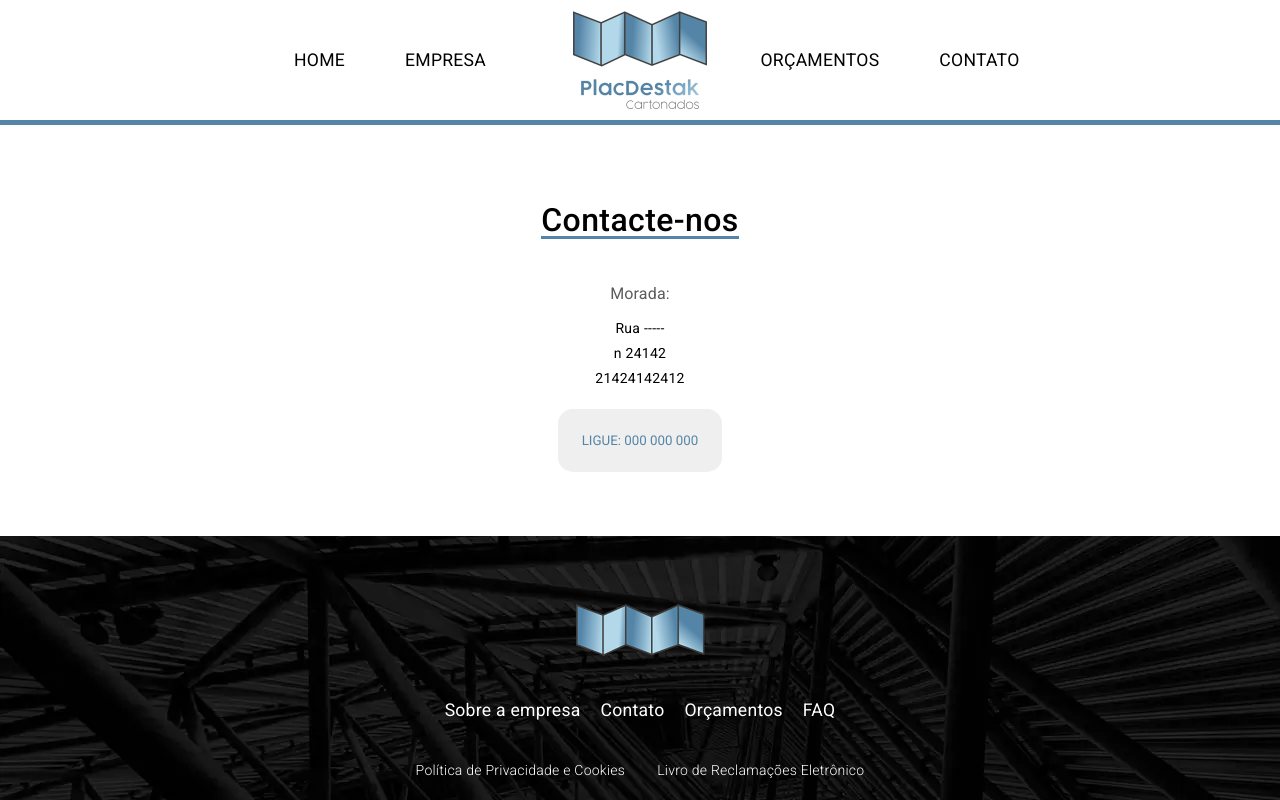
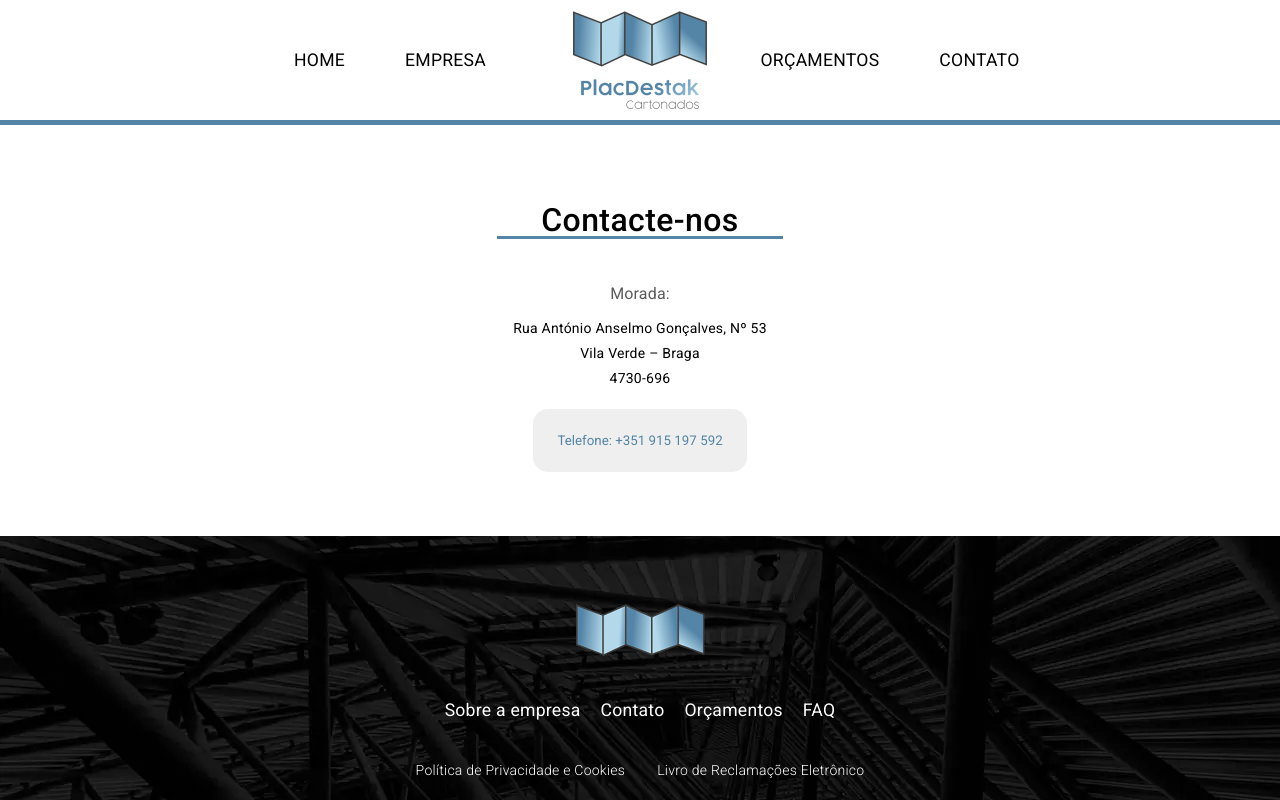
Before and after one commit to ynfleozin/site-placdestak, an Angular app: page /contacto in a window 1280 px wide. Shown: the top 800 px of the page. Built offline with nearby package versions, Linux system fonts and the light colour scheme; a web font is replaced by a local one.

Commit message:
feat: update contact page with real information

```diff
--- a/src/app/pages/contact/contact.component.html
+++ b/src/app/pages/contact/contact.component.html
@@ -5,12 +5,12 @@
 
     <div class="address">
       <h3>Morada:</h3>
-      <p>Rua -----</p>
-      <p>n 24142</p>
-      <p>21424142412</p>
+      <p>Rua António Anselmo Gonçalves, Nº 53</p>
+      <p>Vila Verde – Braga</p>
+      <p>4730-696</p>
     </div>
 
-    <button class="call-button">LIGUE: 000 000 000</button>
+    <button class="call-button">Telefone: +351 915 197 592</button>
   </div>
   <div>
     <img src="" alt="">
```
